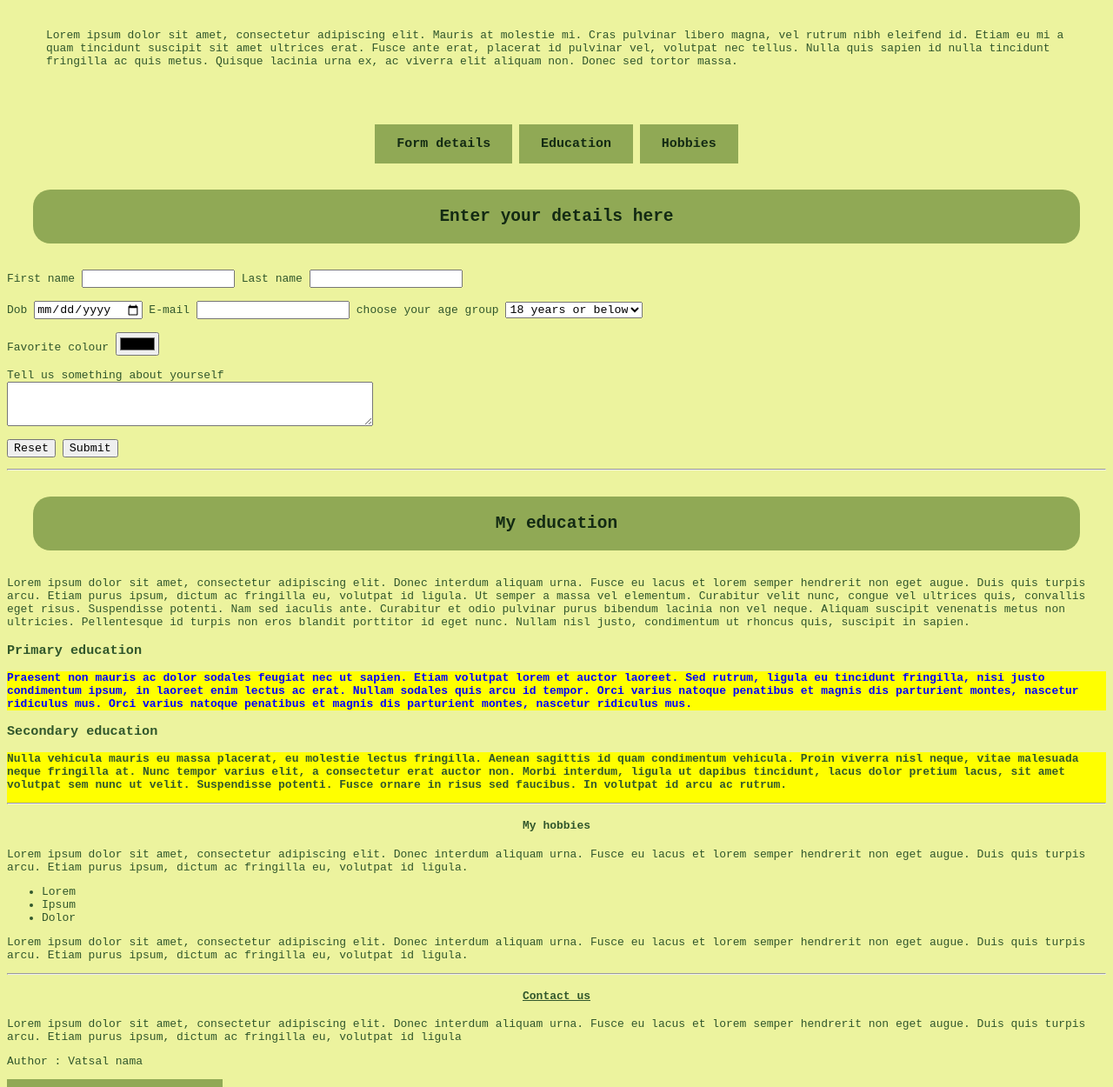
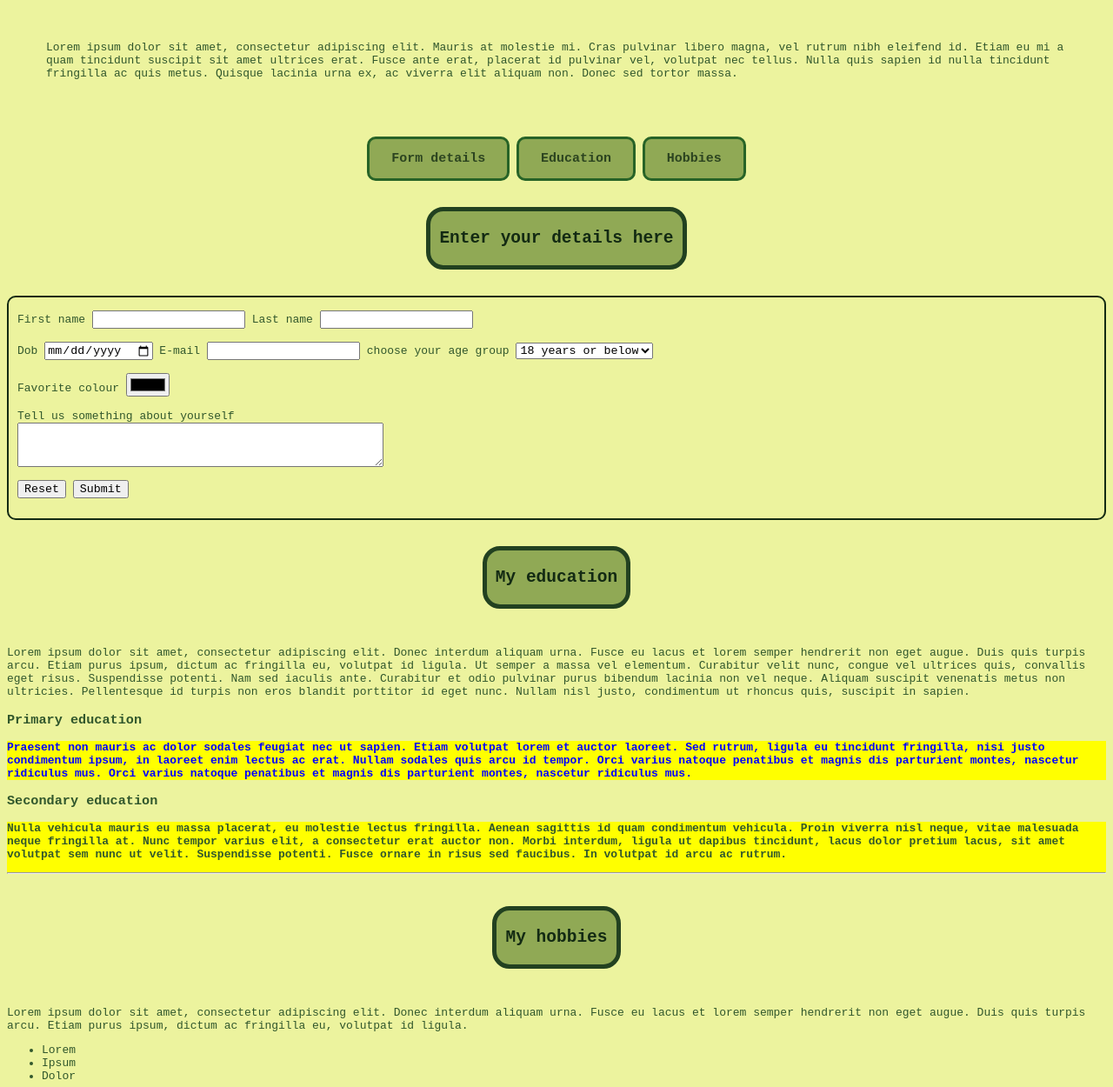
Before and after one commit to RisingNoon39/My-Portfolio, a plain HTML site: page index.html in a window 1280 px wide. Shown: the part 117-1367 px from the top of the page at 87% size. Drawn offline with Linux system fonts and the light colour scheme.

Commit message:
updated index.html and style.css

```diff
--- a/index.html
+++ b/index.html
@@ -28,11 +28,11 @@
 
 <main>
 
-<section id="details">
-
 	<center>
 	<h2> Enter your details here </h2>
 	</center>
+
+<section id="details">
 
 	<form action ="">
 		<label for="firstname"> First name </label>
@@ -68,7 +68,6 @@
 
 
 	</form>
-	<hr>
 
 </section>
 
@@ -101,7 +100,7 @@
 <section id="hobbies">
 
 	<center>
-	<h4>My hobbies</h4>
+	<h2>My hobbies</h2>
 	</center>
 
 	<p>Lorem ipsum dolor sit amet, consectetur adipiscing elit. Donec interdum aliquam urna. Fusce eu lacus et lorem semper hendrerit non eget augue. Duis quis turpis arcu. Etiam purus ipsum, dictum ac fringilla eu, volutpat id ligula. </p>
@@ -123,7 +122,7 @@
 <footer>
 
 	<center>
-	<h4> <u> Contact us </u> </h4>
+	<h2> <u> Contact us </u> </h2>
 	</center>
 
 	<p>Lorem ipsum dolor sit amet, consectetur adipiscing elit. Donec interdum aliquam urna. Fusce eu lacus et lorem semper hendrerit non eget augue. Duis quis turpis arcu. Etiam purus ipsum, dictum ac fringilla eu, volutpat id ligula </p>
--- a/style.css
+++ b/style.css
@@ -13,6 +13,7 @@ color : #132a13 ;
 background-color :  #90a955 ;
 padding : 20px 10px 20px ;
 margin : 30px ;
+border : 7px solid  #224120 ;
 border-radius : 20px ;
 }
 
@@ -25,11 +26,27 @@ a:link, a:visited {
 font-weight : bolder ;
 font-size : 15px ;
 background-color: #90a955 ;
-color: #132a13 ;
+color: rgba(19, 42, 19,0.8) ;
 padding: 14px 25px;
 text-align: center;
 text-decoration: none;
 display: inline-block;
+}
+
+a:hover {
+font-weight : bolder ;
+font-size : 15px ;
+background-color: #90a955 ;
+color: #ffffff ;
+padding: 14px 25px;
+text-align: center;
+text-decoration: none;
+display: inline-block;
+}
+
+.nav {
+border : 3px solid #276327 ;
+border-radius : 10px ;
 }
 
 h2 {
@@ -37,8 +54,15 @@ color : #132a13 ;
 background-color :  #90a955 ;
 padding : 20px 10px 20px ;
 margin : 30px ;
+border : 5px solid  #224120 ;
 border-radius : 20px ;
-display : block ;
+display : inline-block ;
+}
+
+#details {
+border : 2px  solid  #132a13 ;
+border-radius : 10px ;
+padding : 15px 10px 10px ;
 }
 
 #a1>p {
@@ -48,15 +72,6 @@ color : blue;
 .highlight{
 background-color : yellow;
 font-weight : bolder ;
-}
-
-
-.highlight:hover{
-background-color : bisque;
-}
-
-#hobbies:hover{
-background-color : bisque;
 }
 
 #firstname:hover{
```
